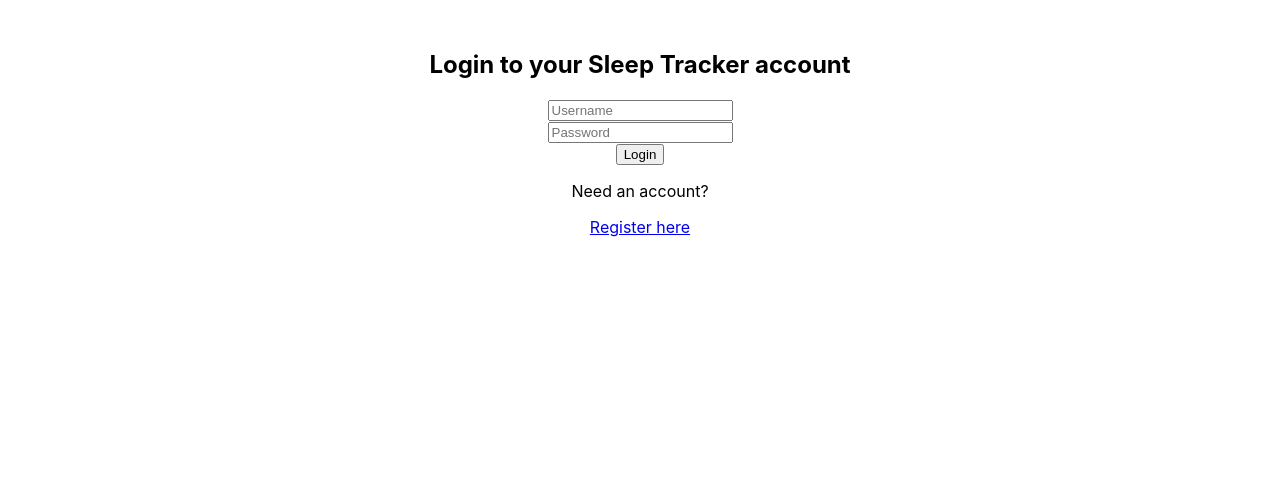
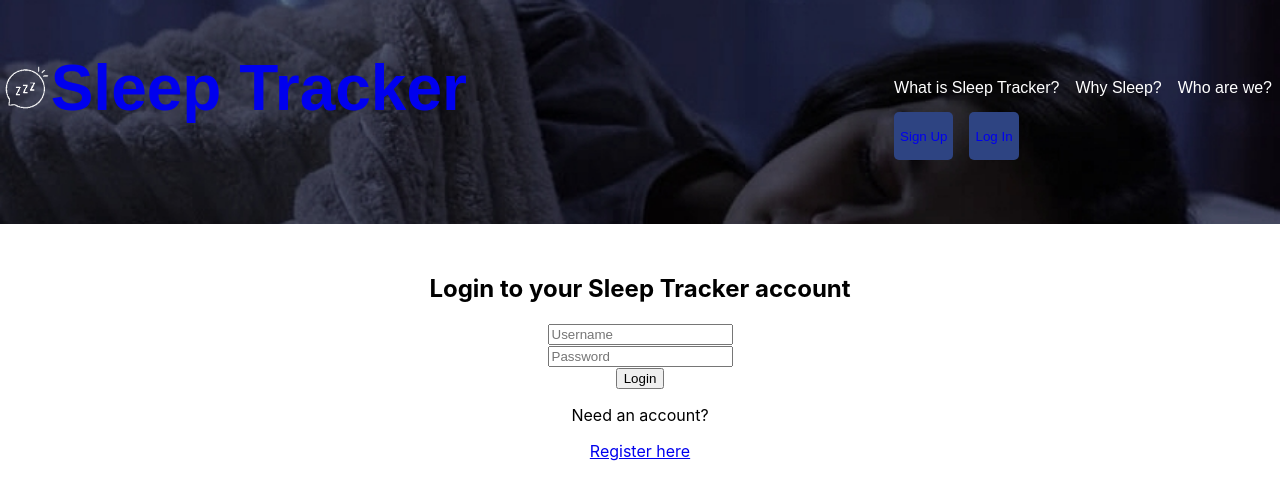
Before and after one commit to MelvinPeepers/app-sleeptracker, a React (Create React App) app in the folder app-sleeptracker/: page /login in a window 1280 px wide. Shown: the top 498 px of the page. Built offline with nearby package versions, Linux system fonts and the light colour scheme.

Commit message:
implement navbar

```diff
--- a/app-sleeptracker/package.json
+++ b/app-sleeptracker/package.json
@@ -11,7 +11,8 @@
     "react-router-dom": "^5.0.1",
     "react-scripts": "3.0.1",
     "redux": "^4.0.4",
-    "redux-thunk": "^2.3.0"
+    "redux-thunk": "^2.3.0",
+    "styled-components": "^4.3.2"
   },
   "scripts": {
     "start": "react-scripts start",
--- a/app-sleeptracker/src/App.js
+++ b/app-sleeptracker/src/App.js
@@ -6,12 +6,14 @@ import Login from "./components/login/Login";
 import Registration from "./components/registration/Registration";
 import User from "./components/home/User";
 import Home from "./components/home/Home";
+import NavBar from "./components/Navbar";
 
 import "./App.css";
 
 function App() {
   return (
     <div className='App'>
+      <NavBar/>
       <PrivateRoute exact path='/' component={Dashboard} />
       <PrivateRoute exact path='/user' component={User} />
       <PrivateRoute exact path='/home' component={Home} />
--- /dev/null
+++ b/app-sleeptracker/src/components/Navbar.js
@@ -0,0 +1,246 @@
+import React from "react";
+import styled from "styled-components";
+import logo from "../Assets/zzz-white.png"
+import banner from "../Assets/banner.jpg"
+
+const Header = styled.header`
+  font-family: Sans-Serif;
+  background-image: url(${banner});
+  background-size: cover;
+  padding: 4rem 0;
+  @media only screen and (max-width: 800px) {
+    padding: 5rem 0;
+  }
+`;
+
+const Nav = styled.div`
+  display: flex;
+  align-content: center;
+  justify-content: space-between;
+  .logo {
+    height: 3rem;
+    display: flex;
+    flex-grow: 1;
+    a {
+      font-size: 2rem;
+      display: flex;
+      padding: 0;
+      text-decoration: none;
+      :visited {
+        color: white;
+      }
+      img {
+        height: 3rem;
+      }
+      h1 {
+        align-self: center;
+      }
+    }
+  }
+  #menu {
+    .nav-items {
+      display: flex;
+      height: 3rem;
+      justify-content: center;
+      align-items: center;
+      a {
+        margin: 0.5rem;
+        color: white;
+        text-decoration: none;
+        :visited {
+          color: white;
+        }
+      }
+    }
+    .login {
+      display: flex;
+      button {
+        margin: 0 0.5rem;
+        height: 3rem;
+        background-color: #2e4482;
+        border: none;
+        border-radius: 5px;
+        :hover {
+          background-color: yellow;
+          a {
+            color: black !important;
+          }
+        }
+        a {
+          text-decoration: none;
+          :visited {
+            color: white;
+          }
+        }
+      }
+    }
+    @media only screen and (max-width: 800px) {
+        display: none !important;
+  }
+  }
+
+  #menuToggle {
+    display: block;
+    position: absolute;
+    top: 50px;
+    right: 50px;
+    z-index: 1;
+
+    -webkit-user-select: none;
+    user-select: none;
+    @media only screen and (min-width: 800px) {
+        display: none !important;}
+    a {
+      text-decoration: none;
+      color: #232323;
+
+      transition: color 0.3s ease;
+      :hover {
+        color: tomato;
+      }
+    }
+    input {
+      display: block;
+      width: 40px;
+      height: 32px;
+      position: absolute;
+      top: -7px;
+      left: -5px;
+
+      cursor: pointer;
+
+      opacity: 0; /* hide this */
+      z-index: 2; /* and place it over the hamburger */
+
+      -webkit-touch-callout: none;
+    }
+    span {
+      display: block;
+      width: 33px;
+      height: 4px;
+      margin-bottom: 5px;
+      position: relative;
+
+      background: #cdcdcd;
+      border-radius: 3px;
+
+      z-index: 1;
+
+      transform-origin: 4px 0px;
+
+      transition: transform 0.5s cubic-bezier(0.77, 0.2, 0.05, 1),
+        background 0.5s cubic-bezier(0.77, 0.2, 0.05, 1), opacity 0.55s ease;
+      :first-child {
+        transform-origin: 0% 0%;
+      }
+      :nth-last-child(2) {
+        transform-origin: 0% 100%;
+      }
+    }
+    input:checked ~ span {
+      opacity: 1;
+      transform: rotate(45deg) translate(-2px, -1px);
+      background: #232323;
+    }
+    input:checked ~ span:nth-last-child(3) {
+      opacity: 0;
+      transform: rotate(0deg) scale(0.2, 0.2);
+    }
+    input:checked ~ span:nth-last-child(2) {
+      opacity: 1;
+      transform: rotate(-45deg) translate(0, -1px);
+    }
+    input:checked ~ .mobile-menu {
+      transform: scale(1, 1);
+      opacity: 1;
+    }
+
+    .mobile-menu {
+      position: absolute;
+      width: 300px;
+      margin: -100px 0 0 0;
+      padding: 50px;
+      padding-top: 125px;
+      right: -100px;
+
+      background: #ededed;
+      list-style-type: none;
+      -webkit-font-smoothing: antialiased;
+
+      transform-origin: 0% 0%;
+      transform: translate(100%, 0);
+
+      transition: transform 0.5s cubic-bezier(0.77, 0.2, 0.05, 1);
+      .nav-items {
+        display: flex;
+        flex-direction: column;
+      }
+      a {
+        padding: 10px 0;
+        font-size: 22px;
+      }
+    }
+  }
+`;
+
+class NavBar extends React.Component {
+  render() {
+    return (
+      <Header>
+        <Nav>
+          <div className="logo">
+            <a href="/">
+              <img src={logo} alt="logo" />
+              <h1>Sleep Tracker</h1>
+            </a>
+          </div>
+          <div id="menu">
+            <div className="nav-items">
+              <a href="what_is_sleep_tracker.html">What is Sleep Tracker?</a>
+              <a href="why-sleep.html">Why Sleep?</a>
+              <a href="who-are-we.html">Who are we?</a>
+            </div>
+            <div className="login">
+              <button>
+                <a href="https://app-sleeptracker-july.netlify.com/signup">
+                  Sign Up
+                </a>
+              </button>
+              <button>
+                <a href="https://app-sleeptracker-july.netlify.com/login">
+                  Log In
+                </a>
+              </button>
+            </div>
+          </div>
+          <div id="menuToggle">
+            <input type="checkbox" />
+            <span />
+            <span />
+            <span />
+            <div className="mobile-menu">
+              <div className="nav-items">
+                <a href="what_is_sleep_tracker.html">What is Sleep Tracker?</a>
+                <a href="why-sleep.html">Why Sleep?</a>
+                <a href="who-are-we.html">Who are we?</a>
+              </div>
+              <div className="login">
+                <button>
+                  <a href="https://app-sleeptracker-july.netlify.com/signup">
+                    Sign Up
+                  </a>
+                </button>
+                <button>
+                  <a href="https://app-sleeptracker-july.netlify.com/login">
+                    Log In
+                  </a>
+                </button>
+              </div>
+            </div>
+          </div>
+        </Nav>
+      </Header>
+    );
+  }
+}
+export default NavBar;
```
Also changed, not shown: app-sleeptracker/src/Assets/banner.jpg (added), 1 other file (tests, documents, lock files or other folders).
